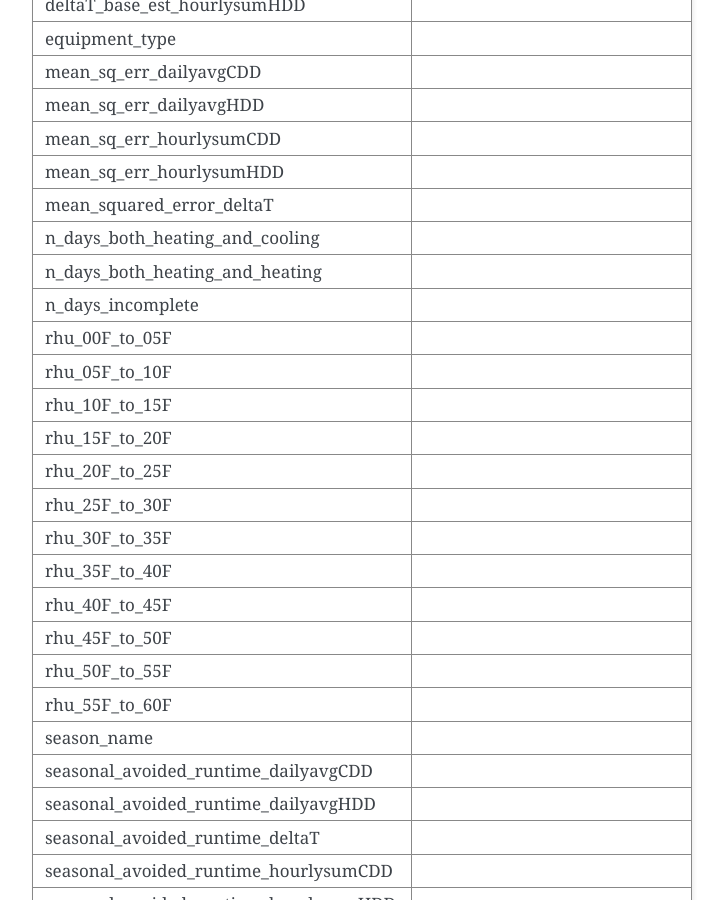
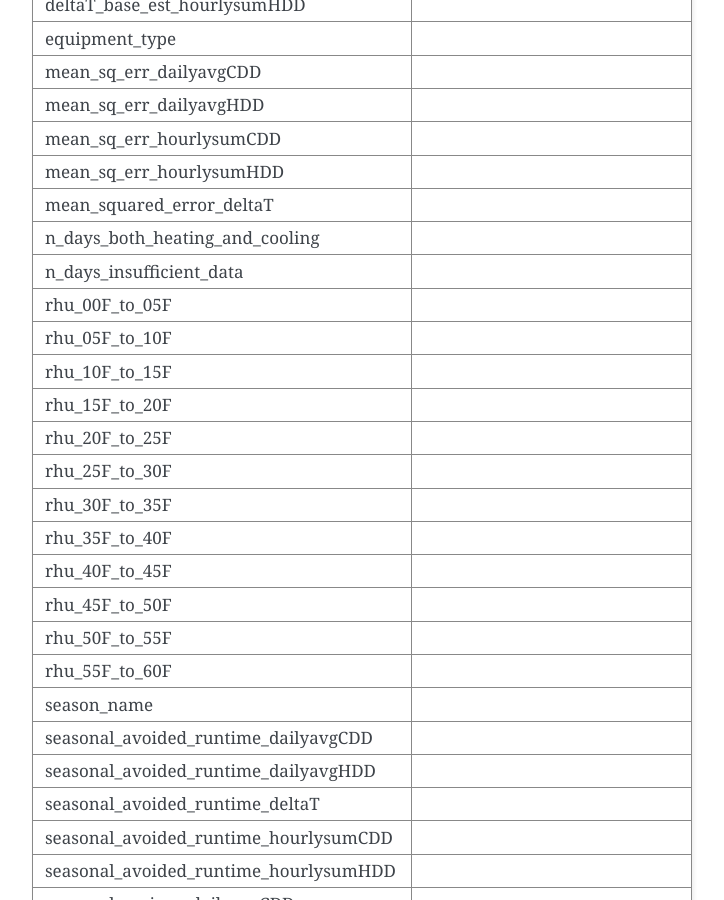
Before and after one commit to EPAENERGYSTAR/epathermostat, a Sphinx documentation site: the page built from docs/tutorial.rst, in a window 1280 px wide and 900 px high, scrolled down 3694 px. Shown: the whole window, without its empty margins (388-1112 px from the left). Built offline with Sphinx 7.4.7, drawn with Linux system fonts in a browser that asks for light colours.

Commit message:
Update docs to reflect output column name changes

```diff
--- a/docs/tutorial.rst
+++ b/docs/tutorial.rst
@@ -156,8 +156,7 @@ mean_sq_err_hourlysumCDD
 mean_sq_err_hourlysumHDD
 mean_squared_error_deltaT
 n_days_both_heating_and_cooling
-n_days_both_heating_and_heating
-n_days_incomplete
+n_days_insufficient_data
 rhu_00F_to_05F
 rhu_05F_to_10F
 rhu_10F_to_15F
```
